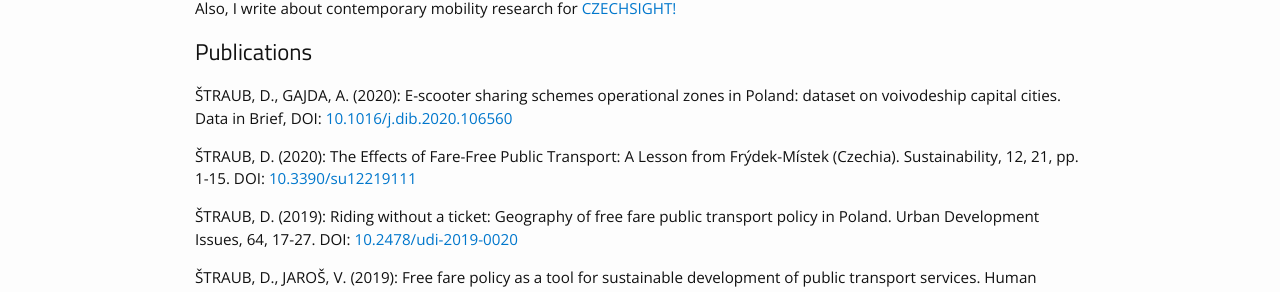
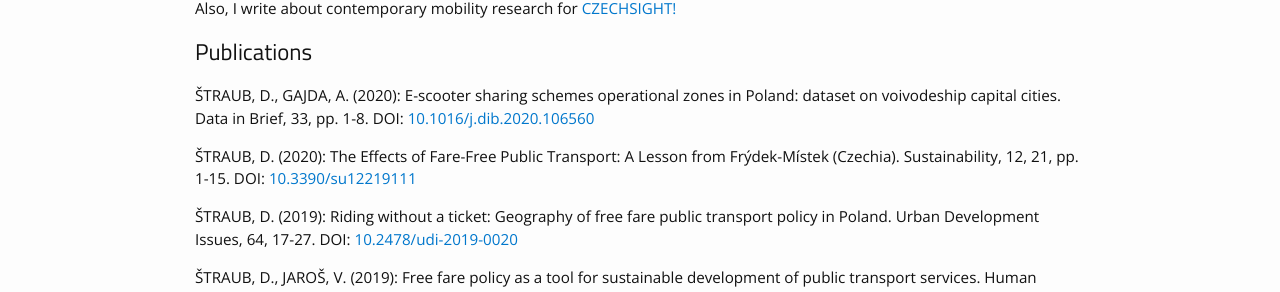
Before and after one commit to tracetheheat/tracetheheat.github.io, a Jekyll site: the page built from research.md, in a window 1280 px wide. Shown: the part 218-510 px from the top of the page. Built offline with Jekyll 4.4.1, drawn with Linux system fonts in a browser that asks for light colours.

Commit message:
research

```diff
--- a/research.md
+++ b/research.md
@@ -9,7 +9,7 @@ I'm interested in travel behaviour, mobility and transport policies. Especially
 Also, I write about contemporary mobility research for <a href="https://www.czechsight.cz/author/straubd/">CZECHSIGHT!</a>
 
 ## Publications
-ŠTRAUB, D., GAJDA, A. (2020): E-scooter sharing schemes operational zones in Poland: dataset on voivodeship capital cities. Data in Brief, DOI: [10.1016/j.dib.2020.106560](https://doi.org/10.1016/j.dib.2020.106560)
+ŠTRAUB, D., GAJDA, A. (2020): E-scooter sharing schemes operational zones in Poland: dataset on voivodeship capital cities. Data in Brief, 33, pp. 1-8. DOI: [10.1016/j.dib.2020.106560](https://doi.org/10.1016/j.dib.2020.106560)
 
 ŠTRAUB, D. (2020): The Effects of Fare-Free Public Transport: A Lesson from Frýdek-Místek (Czechia). Sustainability, 12, 21, pp. 1-15. DOI: [10.3390/su12219111](https://doi.org/10.3390/su12219111)
 
```
